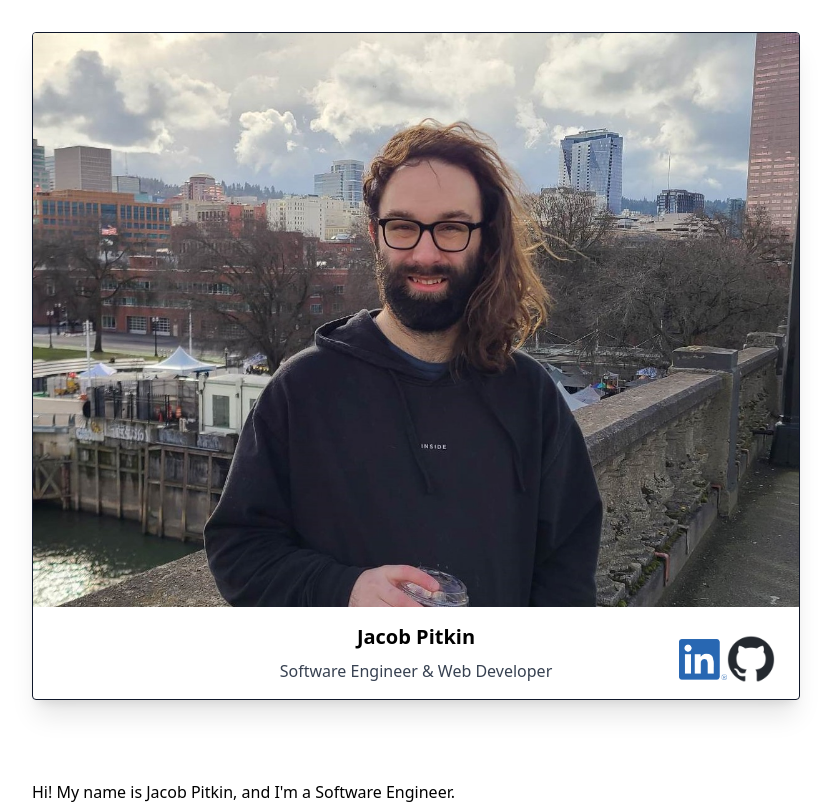
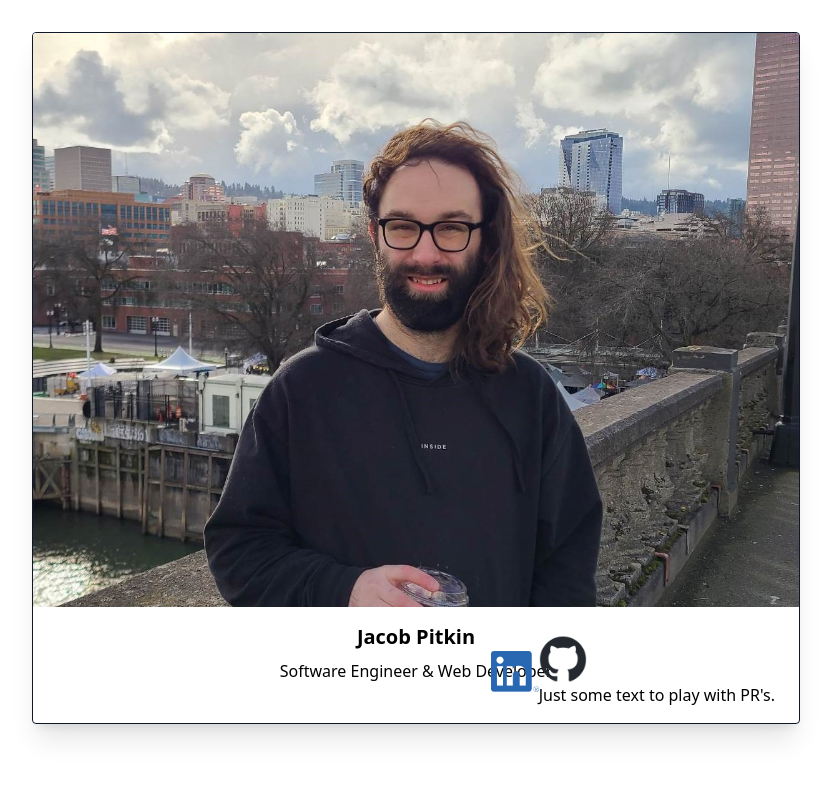
Before and after one commit to JacobPitkin/jacobpitkin, a React (Vite) app: page / in a window 1280 px wide. Shown: the top 804 px of the page, without its empty margins (224-1055 px from the left). Built offline with nearby package versions, Linux system fonts and the light colour scheme.

Commit message:
more testing

```diff
--- a/src/App.jsx
+++ b/src/App.jsx
@@ -7,7 +7,6 @@ function App() {
     <div className="App flex items-center justify-center flex-col text-center m-8">
       <div className="max-w-3xl">
         <Profile/>
-        <AboutMe/>
         <Projects/>
       </div>
     </div>
--- a/src/components/Profile.jsx
+++ b/src/components/Profile.jsx
@@ -4,7 +4,7 @@ function Profile() {
       <img className="w-full" src="/pfp.jpg" alt="Profile picture" />
       <div className="px-6 py-4">
         <div className="font-bold text-xl mb-2">Jacob Pitkin</div>
-        <p className="text-gray-700 text-base">
+        <p className="text-gray-650 text-base">
           Software Engineer & Web Developer
         </p>
         <div className="flex flex-row items-center justify-end -mt-12">
@@ -16,6 +16,7 @@ function Profile() {
           <div>
             <a href="https://github.com/JacobPitkin" target="_blank" rel="noreferrer">
               <img className="w-12" src="/github-mark.png" alt="GitHub logo" />
+              <p>Just some text to play with PR's.</p>
             </a>
           </div>
         </div>
```
